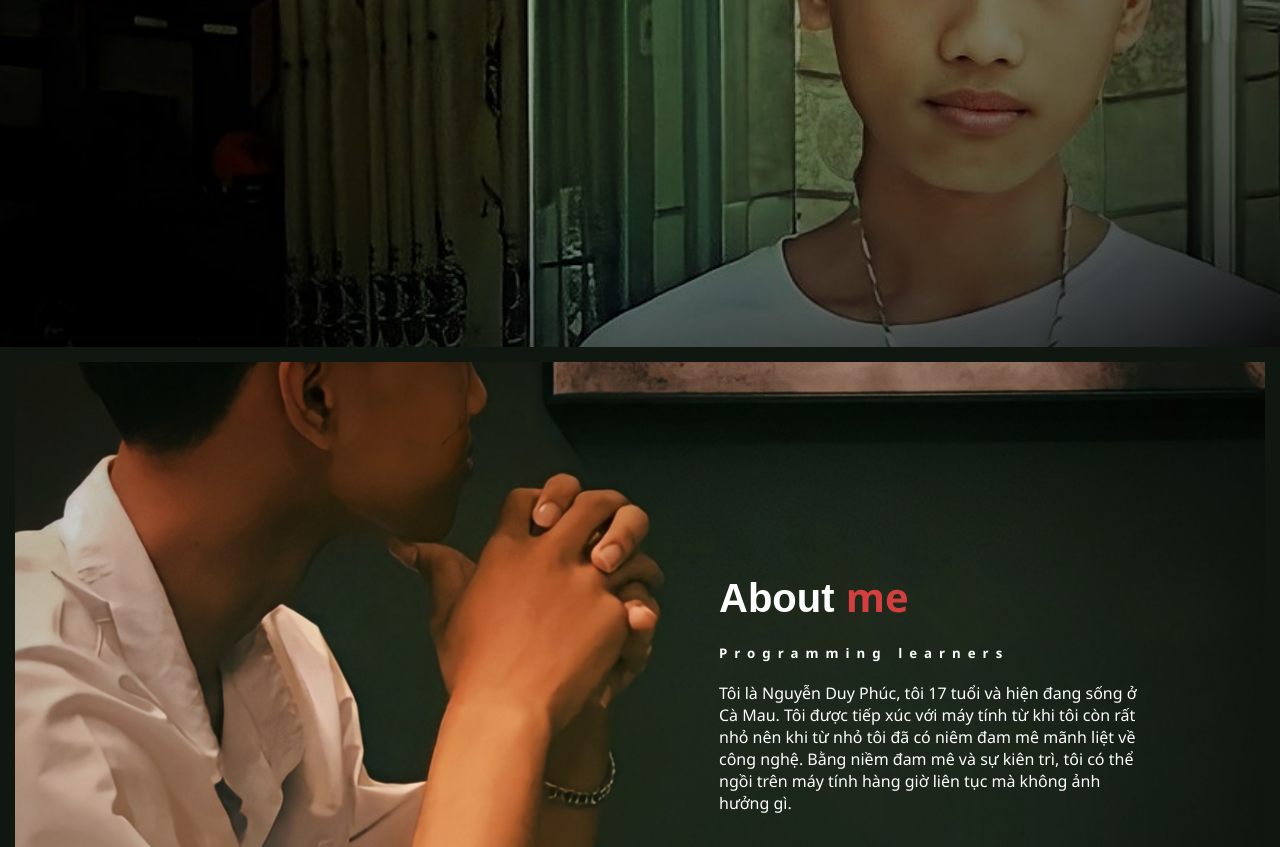
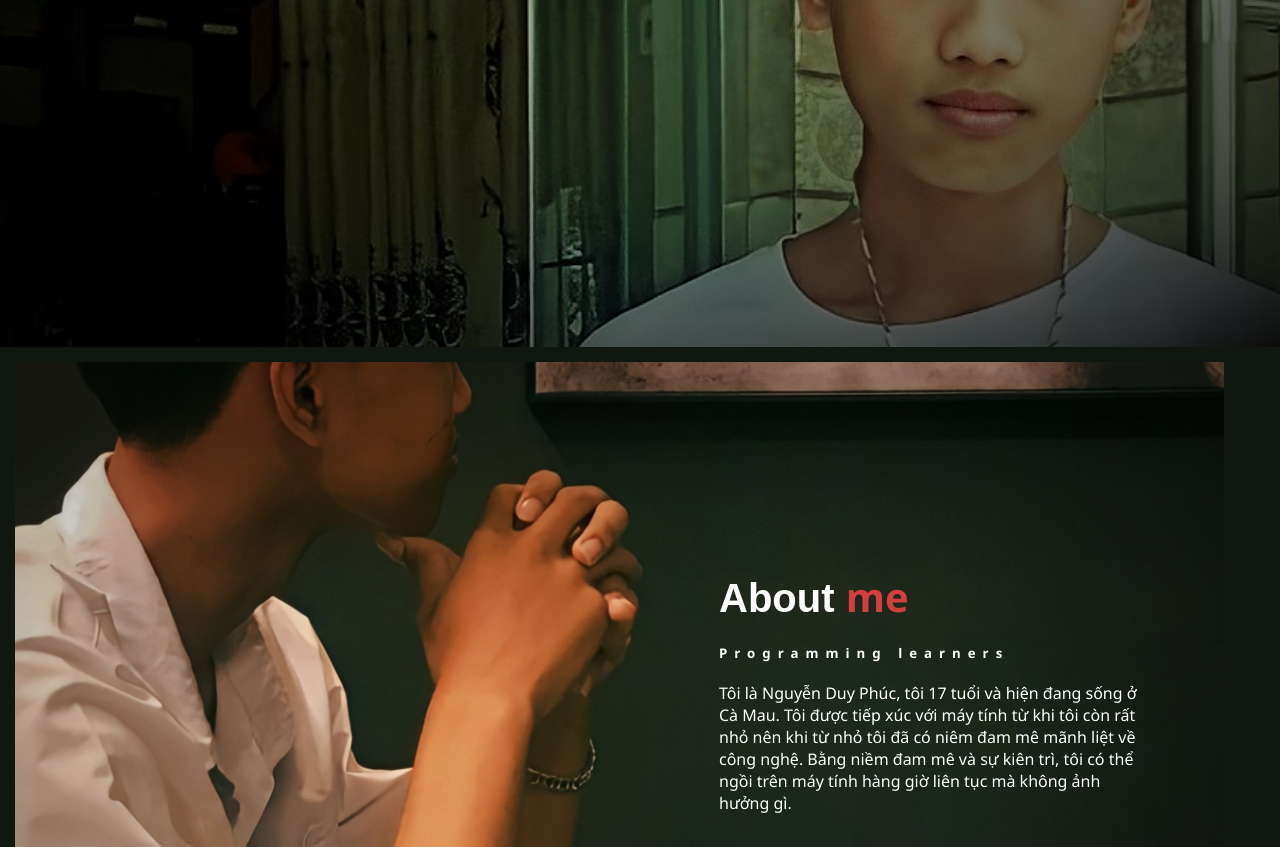
Before and after one commit to NDuyPhuc/Gioithieubanthan, a plain HTML site: page index.html in a window 1280 px wide. Shown: the part 453-1300 px from the top of the page. Drawn offline with Linux system fonts and the light colour scheme.

Commit message:
Update main.css
Cak

```diff
--- a/main.css
+++ b/main.css
@@ -66,7 +66,7 @@ h3{
     background-color: #101710;
 }
 .anhthuhai{
-    width: 100%;
+    width: 96.69%;
 }
 .text{
     color: white;
```
